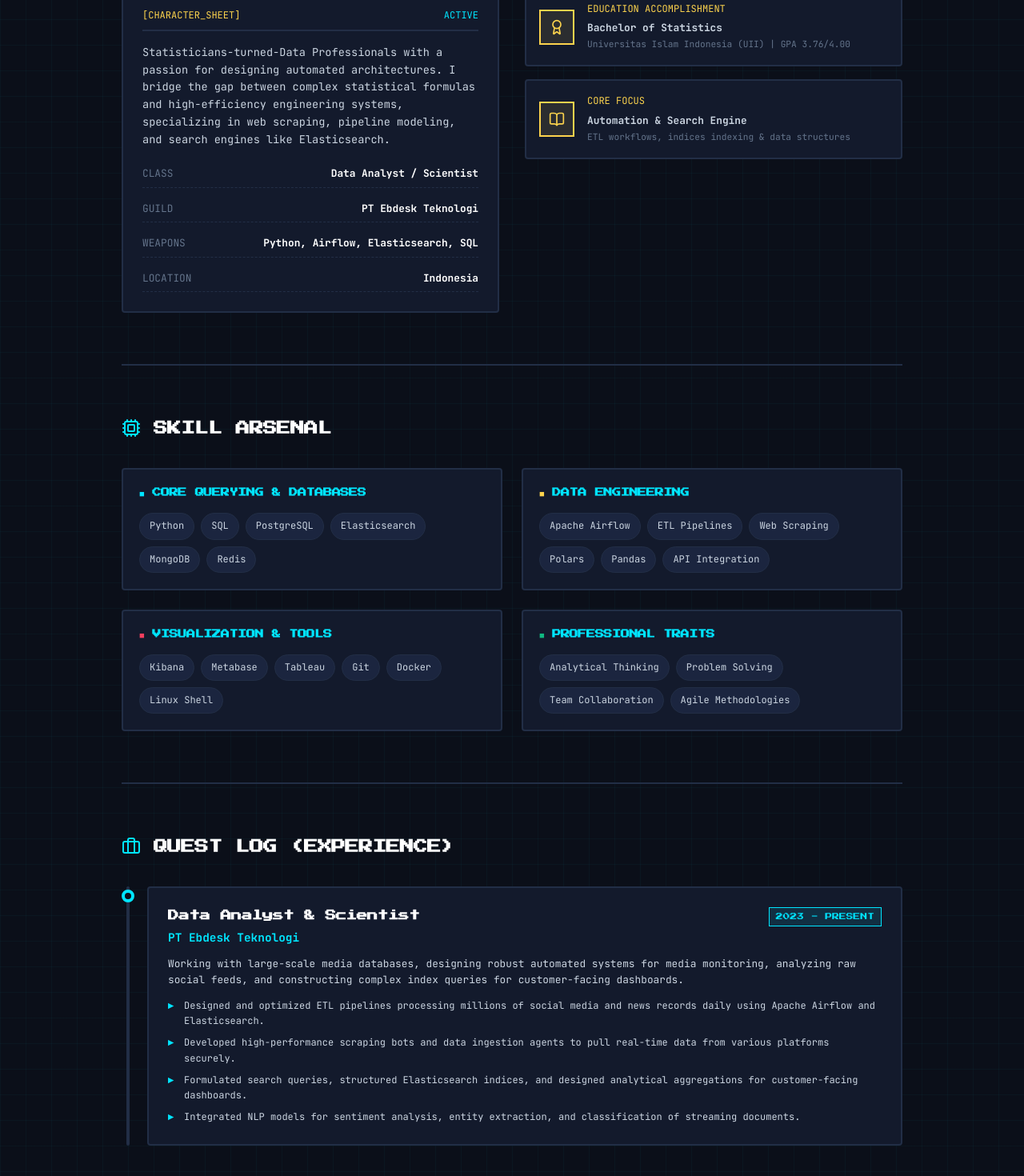
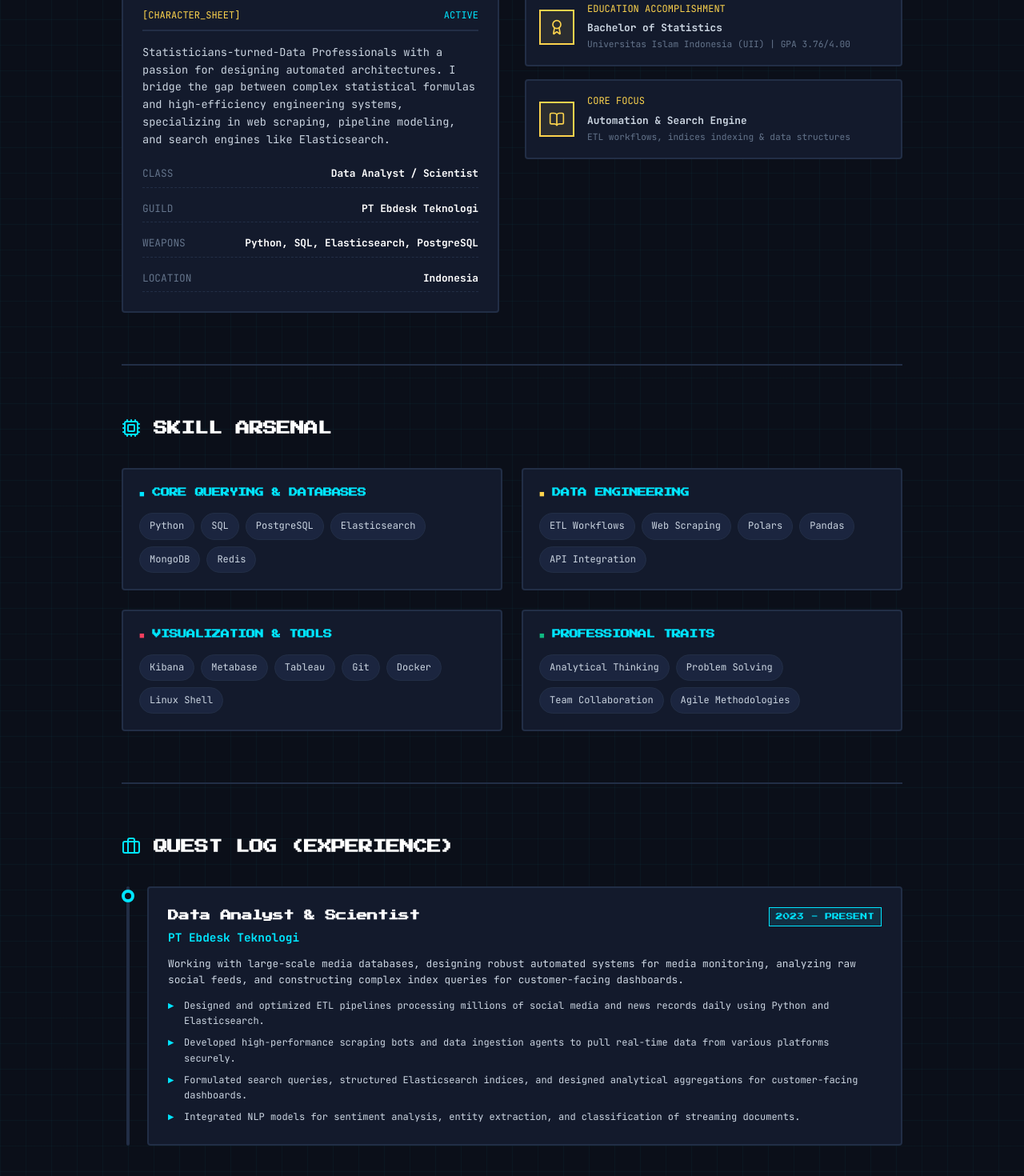
Before and after one commit to MaxDelta10/portofolio, a React (Vite) app: page / in a window 1280 px wide. Shown: the part 904-2374 px from the top of the page at 80% size. Built offline with nearby package versions, Linux system fonts and the light colour scheme.

Commit message:
style: remove Airflow references from skills and experience

```diff
--- a/src/App.jsx
+++ b/src/App.jsx
@@ -257,7 +257,7 @@ function App() {
                 </div>
                 <div className="profile-stat-item">
                   <span className="profile-stat-name">WEAPONS</span>
-                  <span className="profile-stat-val">Python, Airflow, Elasticsearch, SQL</span>
+                  <span className="profile-stat-val">Python, SQL, Elasticsearch, PostgreSQL</span>
                 </div>
                 <div className="profile-stat-item">
                   <span className="profile-stat-name">LOCATION</span>
@@ -318,8 +318,7 @@ function App() {
                 <span style={{ color: 'var(--accent-gold)' }}>■</span> Data Engineering
               </h3>
               <div className="skill-pill-container">
-                <span className="skill-pill">Apache Airflow</span>
-                <span className="skill-pill">ETL Pipelines</span>
+                <span className="skill-pill">ETL Workflows</span>
                 <span className="skill-pill">Web Scraping</span>
                 <span className="skill-pill">Polars</span>
                 <span className="skill-pill">Pandas</span>
@@ -378,7 +377,7 @@ function App() {
                 </p>
                 <ul className="timeline-tasks">
                   <li className="timeline-task-item">
-                    Designed and optimized ETL pipelines processing millions of social media and news records daily using Apache Airflow and Elasticsearch.
+                    Designed and optimized ETL pipelines processing millions of social media and news records daily using Python and Elasticsearch.
                   </li>
                   <li className="timeline-task-item">
                     Developed high-performance scraping bots and data ingestion agents to pull real-time data from various platforms securely.
```
